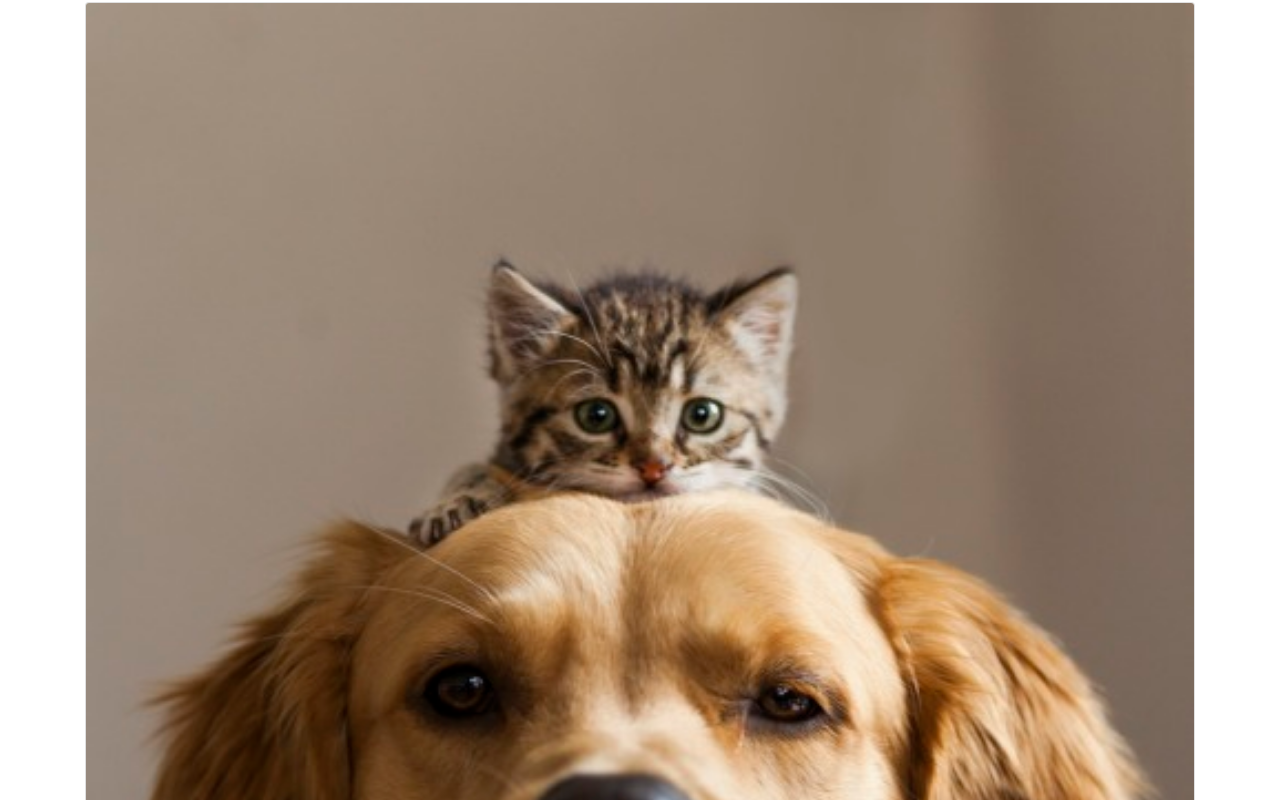
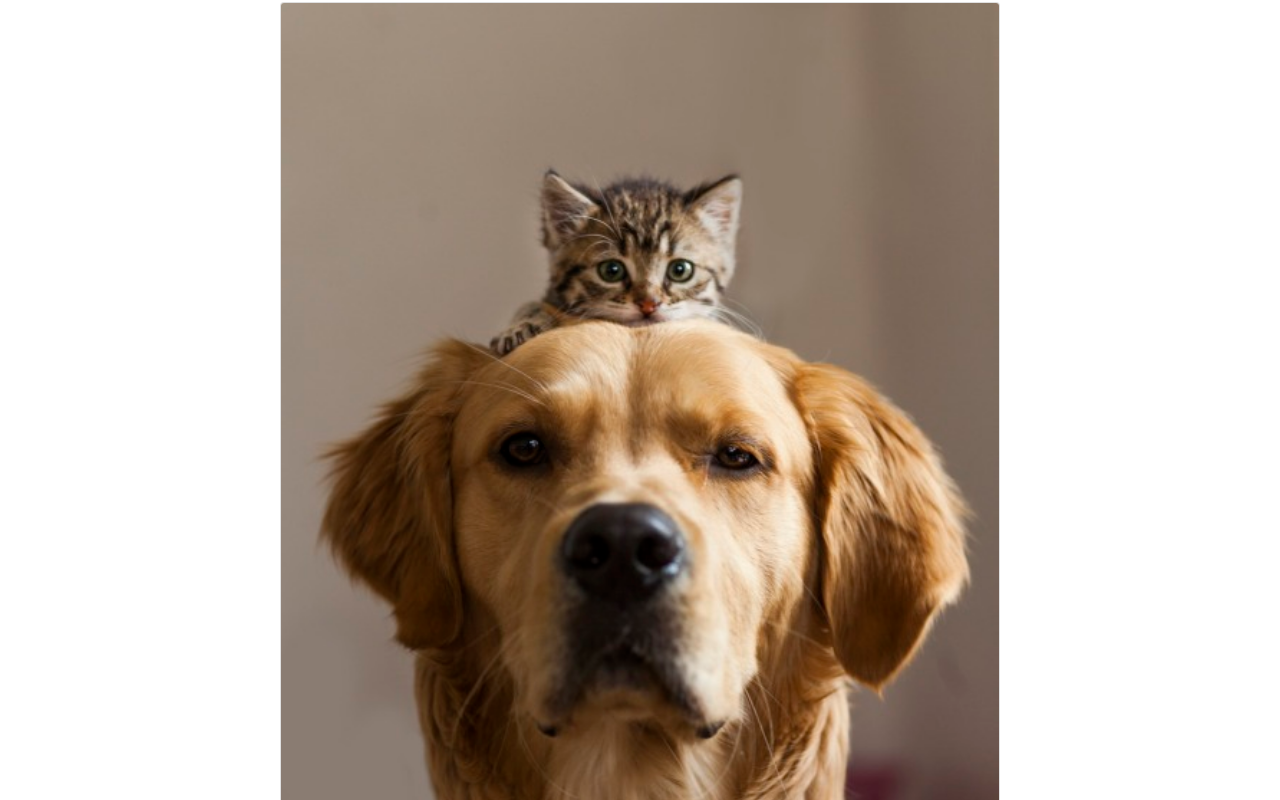
Before and after one commit to johntradiction/IS445-studentpage, a website: page website/about.html in a window 1280 px wide. Shown: the part 207-1007 px from the top of the page. Drawn offline with nearby package versions, Linux system fonts and the light colour scheme.

Commit message:
adjust card size

```diff
--- a/website/about.html
+++ b/website/about.html
@@ -52,7 +52,7 @@
     </nav>
   </div>
   <body>
-    <div class="container">
+    <div class="container" style="max-width:750px">
       <h2 class="text-center">"Woof woof woooof, woof woof woof" -dog</h2>
       <div class="card">
           <img class="card-img-top" src="images/wrenchy.jpg" alt="Card image cap">
@@ -71,7 +71,6 @@
               </li>
           </ul>
       </div>
-
     </div>
     <div class="container" style="height: 50px"></div>
     <footer>
```
Also changed, not shown: website/bootstrap.html (+8 -10 lines).
